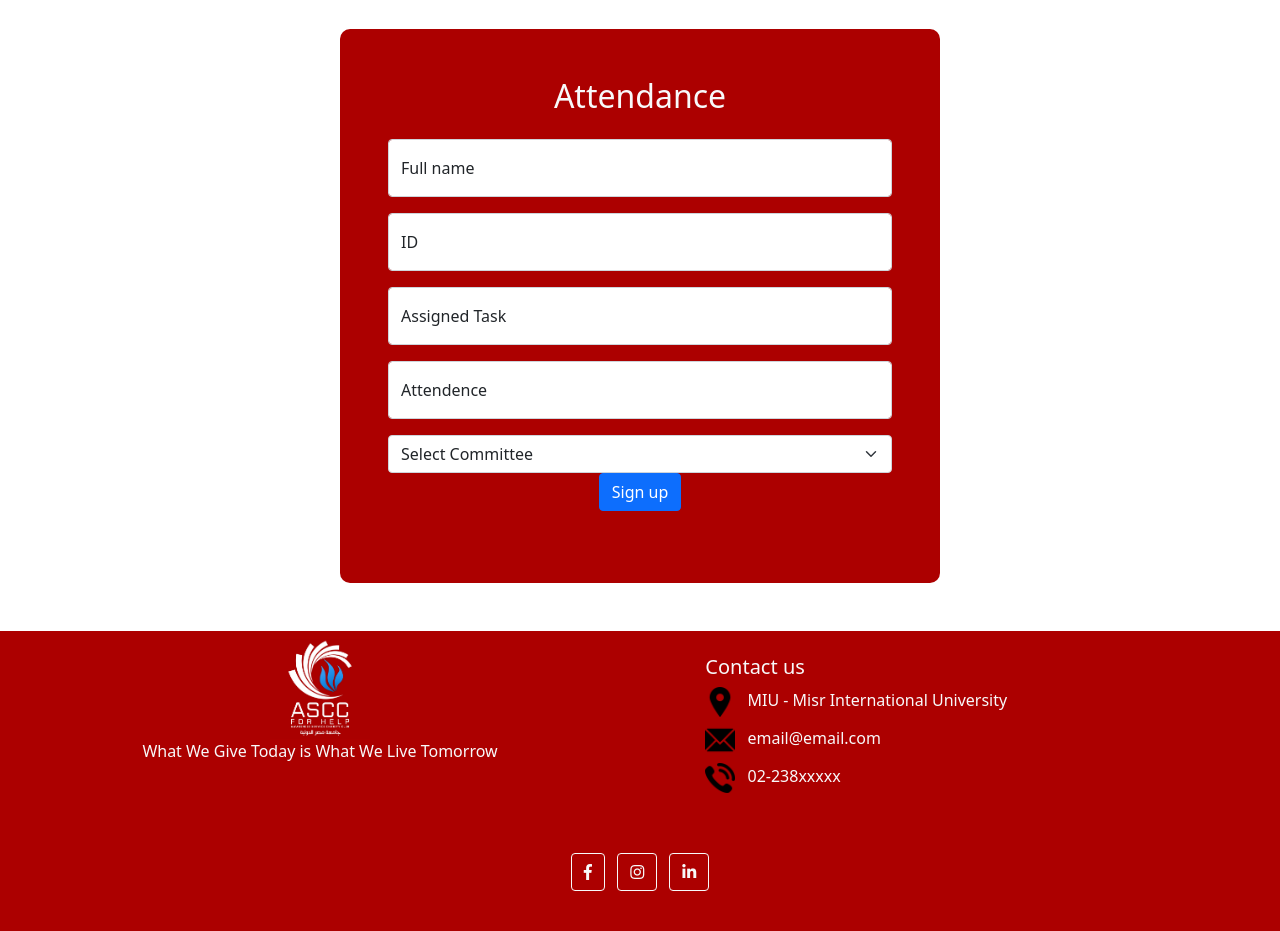
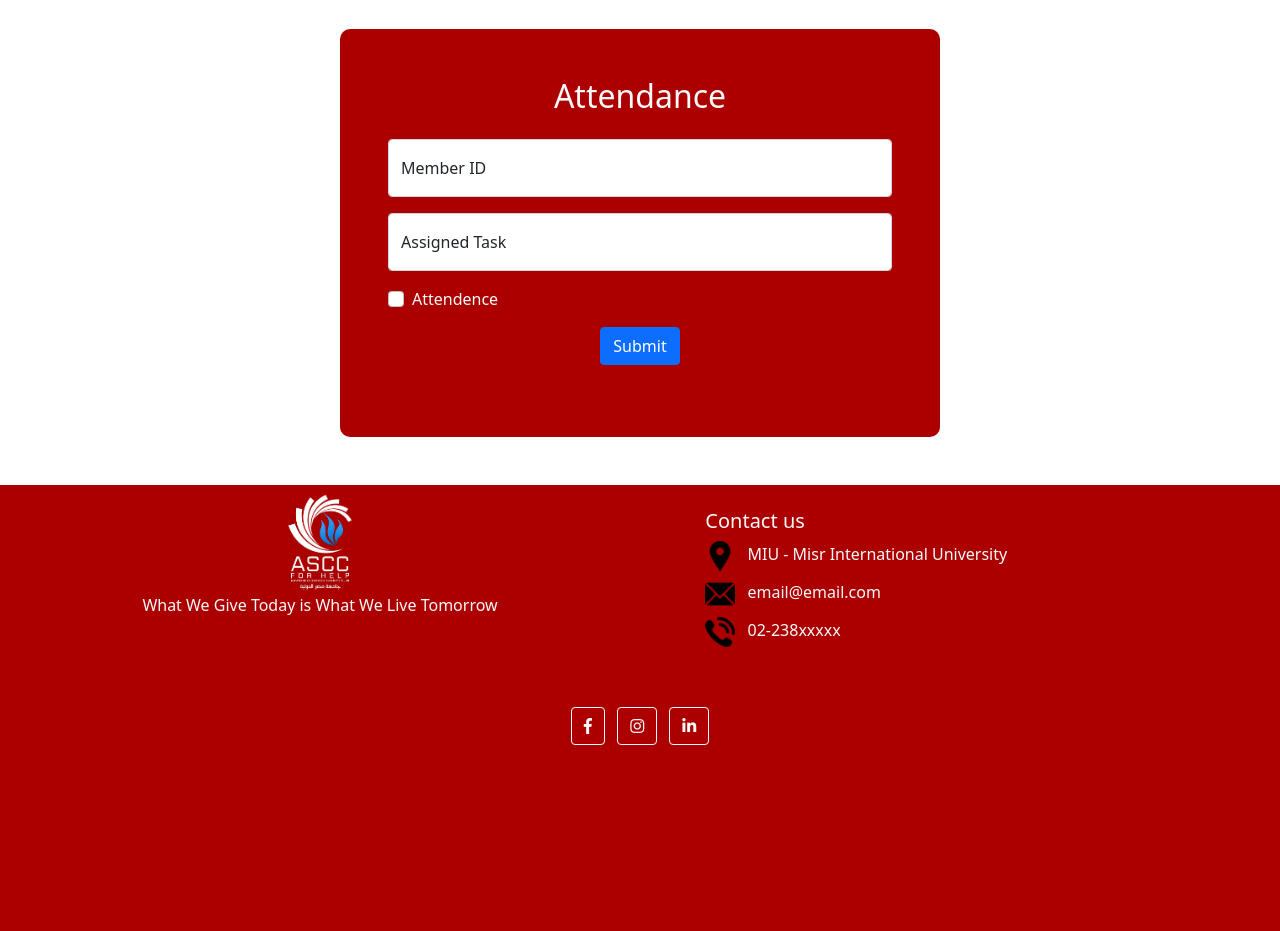
Before and after one commit to mourra950/Project-Agile-CSE233, a Django app: page /HR_form in a window 1280 px wide. Shown: the part 99-1030 px from the top of the page. After the commit the page ends 844 px from the top, so only its background shows below. Run offline with Django 4.2, Linux system fonts and the light colour scheme; a user stored in the database is signed in; data comes from the database, SQL or seed files in the repository; both versions use the stored data as it was after the commit; some libraries are stand-ins or nearby versions.

Commit message:
Created model tracker to track attendance
Co-Authored-By: aya ahmad gamal <71007442+Aya-gamal2211@users.noreply.github.com>
Co-Authored-By: Shaimaa-moh <93445956+Shaimaa-moh@users.noreply.github.com>
Co-Authored-By: Omar Mohamed <64339763+mourra950@users.noreply.github.com>
Co-Authored-By: ranawalid <103863926+ranawalid@users.noreply.github.com>

```diff
--- a/Agile/Asec/Templates/Committee/HRForm.html
+++ b/Agile/Asec/Templates/Committee/HRForm.html
@@ -8,46 +8,47 @@
     style="background-color: rgb(172, 0, 0); border-radius: 10px; width: 600px;"
 >
     <h2 class="mb-4 text-center text-light">Attendance</h2>
-    <form action="/register" method="POST">
+    <form action="{% url 'HR_form' %}" method="POST">
         {% csrf_token %}
 
         <div class="form-floating mb-3">
-            <input type="text" name="fullName" class="form-control" placeholder="Full Name" list="names" id="id_name" required >
-            <label for="id_name">Full name</label>
+
+            <input type="text" name="id" class="form-control" placeholder="Member ID" list="ids" required id="id_Id">
+            <label for="id_Id">Member ID</label>
         </div>
-        <div class="form-floating mb-3">
 
-            <input type="text" name="id" class="form-control" placeholder="ID" required id="id_Id">
-            <label for="id_Id">ID</label>
-        </div>
+        <input type="hidden" name="assigned_by" value="{{user.pk}}">
+
+
         <div class="form-floating mb-3">
 
             <input type="text" name="task" class="form-control" placeholder="Assigned Task" required id="id_task">
             <label for="id_task">Assigned Task </label>
         </div>
-        <div class="form-floating mb-3">
 
-            <input type="text" name="attendance" class="form-control" placeholder="Attendance" required id="id_Attendance">
-            <label for="id_Attendance">Attendence</label>
+
+        <datalist id="ids">
+
+            {% for member in members%}
+            <option value="{{member.pk}}"></option>
+            {%endfor%}
+        </datalist>
+        <div class="form-check mb-3 text-light">
+            <label class="form-check-label" for="id_Attendance">
+                Attendence
+            </label>
+            <input class="form-check-input" type="checkbox" value="1" id="id_Attendance" name="attendance">
+
+        </div>
+        <div class="text-center text-light">
+            <input type="submit" class="btn btn-primary btn-block mb-4" value="Submit">
         </div>
 
-        <select class="form-select" aria-label="Default select example" name="committeeId" required>
-            <option selected>Select Committee</option>
-            {% for committee in committees%}
-                <option value="{{committee.id}}">{{committee.name}}</option>
-            {% endfor%}
-        </select>
-
-        <datalist id="names">
-
-            {% for member in members%}
-            <option value="{{member.first_name}} {{member.last_name}}"></option>
-            {%endfor%}
-        </datalist>
         <div class="text-center text-light">
-            <input type="submit" class="btn btn-primary btn-block mb-4" value="Sign up">
+            {{message}}
         </div>
 
     </form>
+
 </div>
 {% endblock %}
--- a/Agile/Asec/models.py
+++ b/Agile/Asec/models.py
@@ -29,4 +29,7 @@ class announcemnets(models.Model):
     def __str__(self):
         return f"{self.name}: {self.description}"
 class Tracker(models.Model):
-    pass
+    assigned_to = models.ForeignKey("User", on_delete=models.CASCADE,default='-1',related_name='assigned_to')
+    task = models.CharField(max_length=255,default='No task yet')
+    attendance = models.BooleanField(null=False,default=True)
+    assigned_by = models.ForeignKey("User", on_delete=models.CASCADE,default='-1',related_name='assigned_by')
--- a/Agile/Asec/views.py
+++ b/Agile/Asec/views.py
@@ -9,7 +9,7 @@ from django import forms
 from .models import User
 from .models import Committee
 from django import forms
-from .models import User,Role,Urls,announcemnets
+from .models import User,Role,Urls,announcemnets,Tracker
 from django.template import loader
 from django.contrib.auth.forms import UserCreationForm
 from django.core import serializers
@@ -128,18 +128,40 @@ def committe_main(request):
         'committees':Committee.objects.all()
     })
 def create_form(request):
-    if request.method == "POST":
-        full_name = request.POST["fullName"]
-        id = request.POST["id"]
-        task = request.POST["task"]
-        attendance = request.POST["attendance"]
-        committeeId = request.POST["committeeId"]
+    if is_allowed(request,'HR_form'):
+        if request.method == "POST":
+            id = request.POST["id"]
+            task = request.POST["task"]
+            assigned_by_id =request.POST["assigned_by"]
+            attendance = request.POST.get('attendance', False)
+            # if request.POST["attendance"] is not None:
+            #     attendance =True
+            # else:
+            #     attendance = False
 
+            try:
+                user = User.objects.get(id=id)
+                assigned_by = User.objects.get(id=assigned_by_id)
+            except ValueError:
+                return render(request, "Committee/HRForm.html", {
+                    "message": "Please select a Committee",
+                    'members' : User.objects.all()
+                })
+            tracker = Tracker(assigned_to= user, task=task,attendance=attendance,assigned_by=assigned_by)
+            tracker.save()
+            return render(request, "Committee/main.html",{
+            'committees':Committee.objects.all()
+            })
+
+
+
+        else:
+            return render(request,"Committee/HRForm.html" ,{
+                    'members' : User.objects.all()
+                })
     else:
-        return render(request,"Committee/HRForm.html" ,{
-                'members' : User.objects.all(),
-                'committees': Committee.objects.all()
-            })
+        return HttpResponse("<h2>Page requires admin previliges</h2>")
+
 
 def show_announcements(request):
     if request.method == 'GET':
```
Also changed, not shown: Agile/Asec/migrations/0010_tracker_attendance_tracker_member_tracker_task_and_more.py (added), Agile/Asec/migrations/0011_remove_tracker_member_tracker_assigned_by_and_more.py (added), Agile/db.sqlite3.
